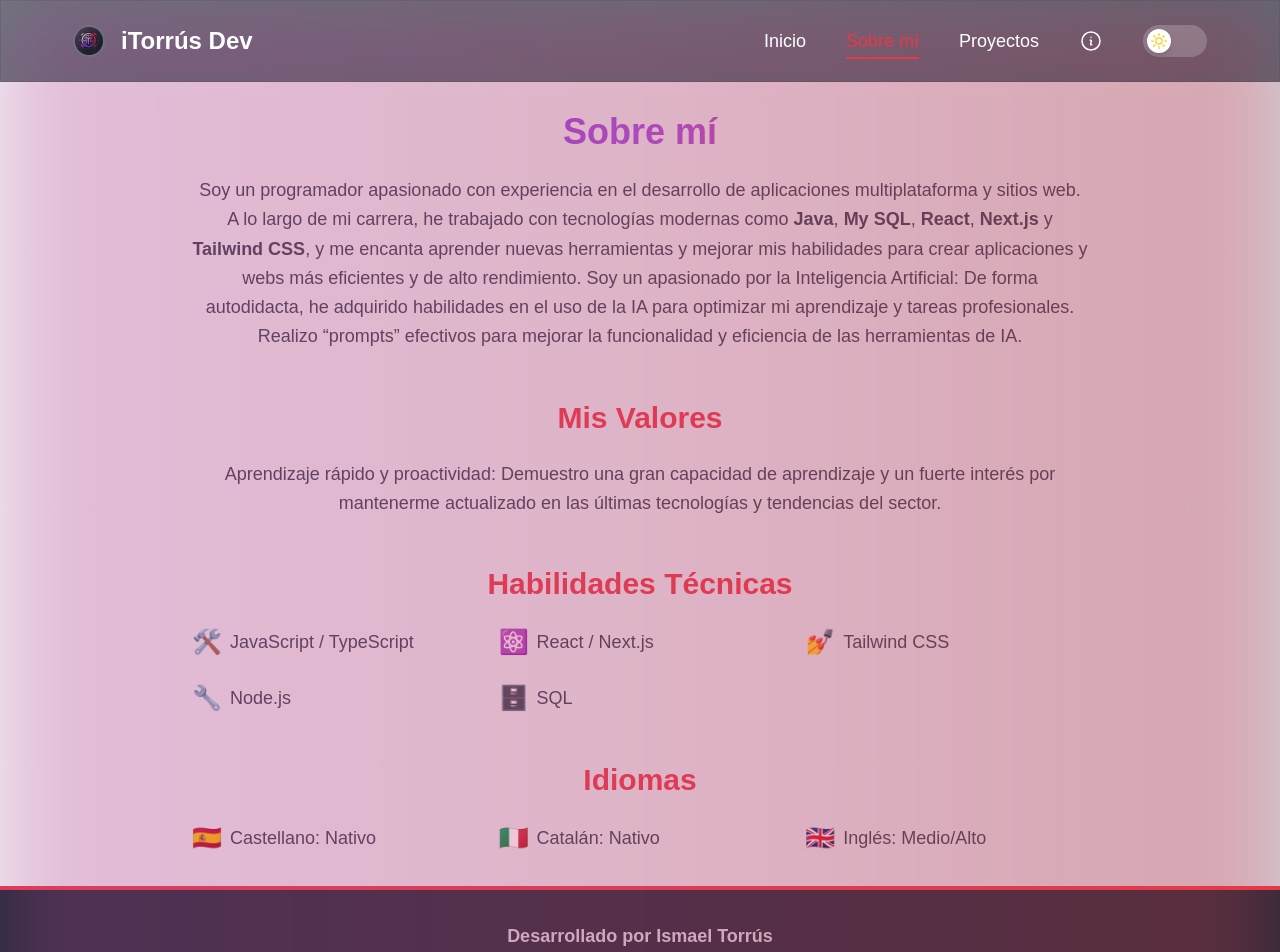
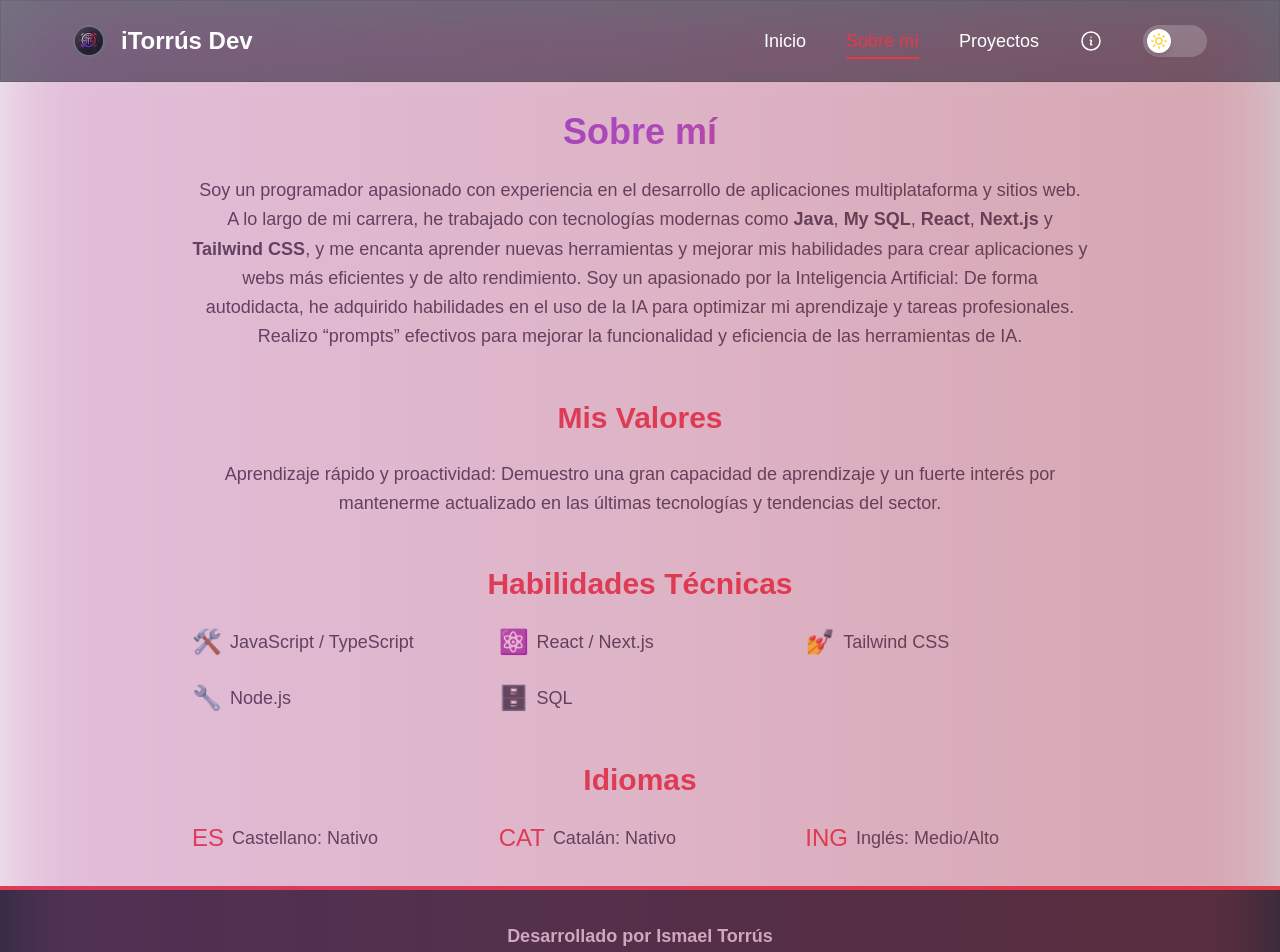
Before and after one commit to Kilex79/MiPortafolios, a Next.js app: page /sobre-mi in a window 1280 px wide. Shown: the top 952 px of the page. Built offline with nearby package versions, Linux system fonts and the light colour scheme.

Commit message:
Update language skills section in SobreMi component to use language codes instead of flags

```diff
--- a/src/app/sobre-mi/page.tsx
+++ b/src/app/sobre-mi/page.tsx
@@ -52,15 +52,15 @@ const SobreMi = () => {
                 </h2>
                 <ul className="mt-6 grid grid-cols-1 sm:grid-cols-2 md:grid-cols-3 gap-6 text-lg text-gray-700 dark:text-gray-300">
                     <li className="flex items-center space-x-2">
-                        <span className="text-2xl text-rojo">🇪🇸</span>
+                        <span className="text-2xl text-rojo">ES</span>
                         <span>Castellano: Nativo</span>
                     </li>
                     <li className="flex items-center space-x-2">
-                        <span className="text-2xl text-rojo">🇮🇹</span>
+                        <span className="text-2xl text-rojo">CAT</span>
                         <span>Catalán: Nativo</span>
                     </li>
                     <li className="flex items-center space-x-2">
-                        <span className="text-2xl text-rojo">🇬🇧</span>
+                        <span className="text-2xl text-rojo">ING</span>
                         <span>Inglés: Medio/Alto</span>
                     </li>
                 </ul>
```
